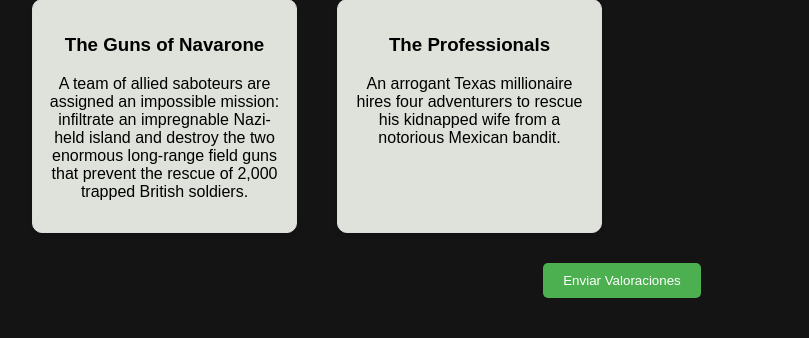
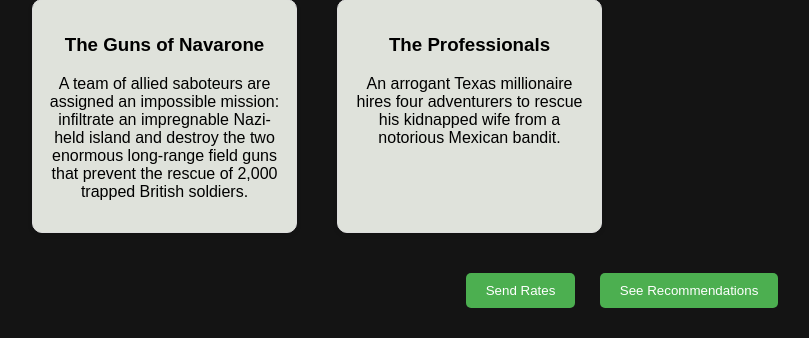
Before and after one commit to DanielKao72/basic-movie-recommender, a Flask app: page / in a window 1280 px wide. Shown: the part 1029-1367 px from the top of the page, without its empty margins (18-827 px from the left). Before the commit the page ends 1327 px from the top, so only its background shows below. Run offline with Flask 3, Linux system fonts and the light colour scheme; some libraries are stand-ins or nearby versions.

Commit message:
style: :lipstick: update and upgrade UI files

```diff
--- a/static/css/index_styles.css
+++ b/static/css/index_styles.css
@@ -88,9 +88,10 @@
     background-color: #a5d6a7;
 }
 
-#submit-button {
+#submit-button, #recommend-button {
     background-color: #4CAF50;
     color: white;
+    margin: 10px;
     padding: 10px 20px;
     border: none;
     border-radius: 5px;
@@ -98,6 +99,6 @@
     transition: background-color 0.3s ease;
 }
 
-#submit-button:hover {
+#submit-button:hover, #recommend-button:hover {
     background-color: #80c084;
 }
--- a/static/js/index_js.js
+++ b/static/js/index_js.js
@@ -39,50 +39,39 @@
 });
 
 document.addEventListener("DOMContentLoaded", () => {
-    const submitButton = document.getElementById("submit-button");
-
-    if (submitButton) {
-        submitButton.addEventListener("click", () => {
+    document.getElementById("submit-button").addEventListener("click", async () => {
         const username = document.getElementById("username").value.trim();
 
         if (!username) {
-                alert("Por favor, ingresa tu nombre de usuario antes de enviar las valoraciones.");
-                return; // Detiene la ejecución si el campo está vacío
+            alert("Please enter your username before submitting the ratings.");
+            return;
         }
 
-            const ratingElements = document.querySelectorAll(".rating");
-
-            const ratings = Array.from(ratingElements).map(select =>
-                select.value ? parseInt(select.value) : 0
-            );
-
-            console.log(`Usuario: ${username}`);
-            console.log("Valoraciones de las películas:", ratings);
-        });
-    } else {
-        console.error("No se encontró el botón de enviar.");
-    }
+        const ratingElements = document.querySelectorAll(".movie-card");
+        const ratings = Array.from(ratingElements).map(movieDiv => {
+            const title = movieDiv.querySelector("h3").innerText;
+            const rating = movieDiv.querySelector(".rating").value || 0;
+            return { title, rating: parseInt(rating) };
         });
 
-
-
-/*
-document.getElementById("submit-button").addEventListener("click", async () => {
-    const ratingElements = document.querySelectorAll(".rating");
-    const ratings = Array.from(ratingElements).map(select => select.value);
-
+        try {
             const response = await fetch("/api/rate_movies", {
                 method: "POST",
                 headers: {
                     "Content-Type": "application/json"
                 },
-        body: JSON.stringify({ ratings })
+                body: JSON.stringify({ username, ratings })
             });
 
             if (response.ok) {
-        alert("Calificaciones enviadas correctamente.");
+                alert("Rates successfully submitted.");
             } else {
-        alert("Error al enviar las calificaciones.");
+                alert("Unsuccessfully submitted.");
+            }
+        }
+        catch (error) {
+            console.error("Error submitting ratings:", error);
+            alert("Error submitting ratings. Please try again.");
         }
     });
-*/
+});
--- a/templates/index.html
+++ b/templates/index.html
@@ -17,6 +17,7 @@
         <!-- Movie cards will be dynamically generated here -->
     </div>
 
-    <button id="submit-button">Enviar Valoraciones</button>
+    <button id="submit-button">Send Rates</button>
+    <button id="recommend-button">See Recommendations</button>
 </body>
 </html>
```
Lines whose indentation alone changed are shown as unchanged.
